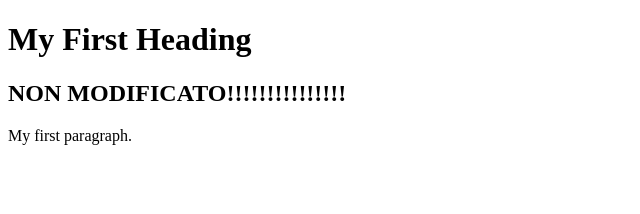
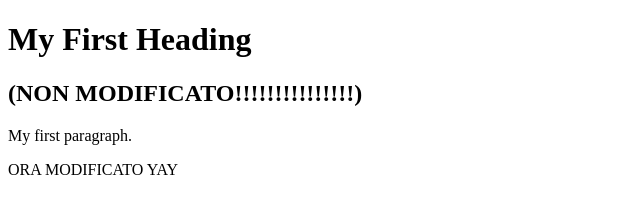
Before and after one commit to RefoscoEnrico/potionfy, a plain HTML site: page index.html in a window 1280 px wide. Shown: the whole page, without its empty margins (0-640 px from the left). Drawn offline with Linux system fonts and the light colour scheme.

Commit message:
AddLandingMessage#1

```diff
--- a/index.html
+++ b/index.html
@@ -3,8 +3,10 @@
 <body>
 
 <h1>My First Heading</h1>
-<h2>NON MODIFICATO!!!!!!!!!!!!!!!</h2>
+<h2>(NON MODIFICATO!!!!!!!!!!!!!!!)</h2>
 <p>My first paragraph.</p>
 
+
+<p>ORA MODIFICATO YAY</p>
 </body>
 </html>
```
